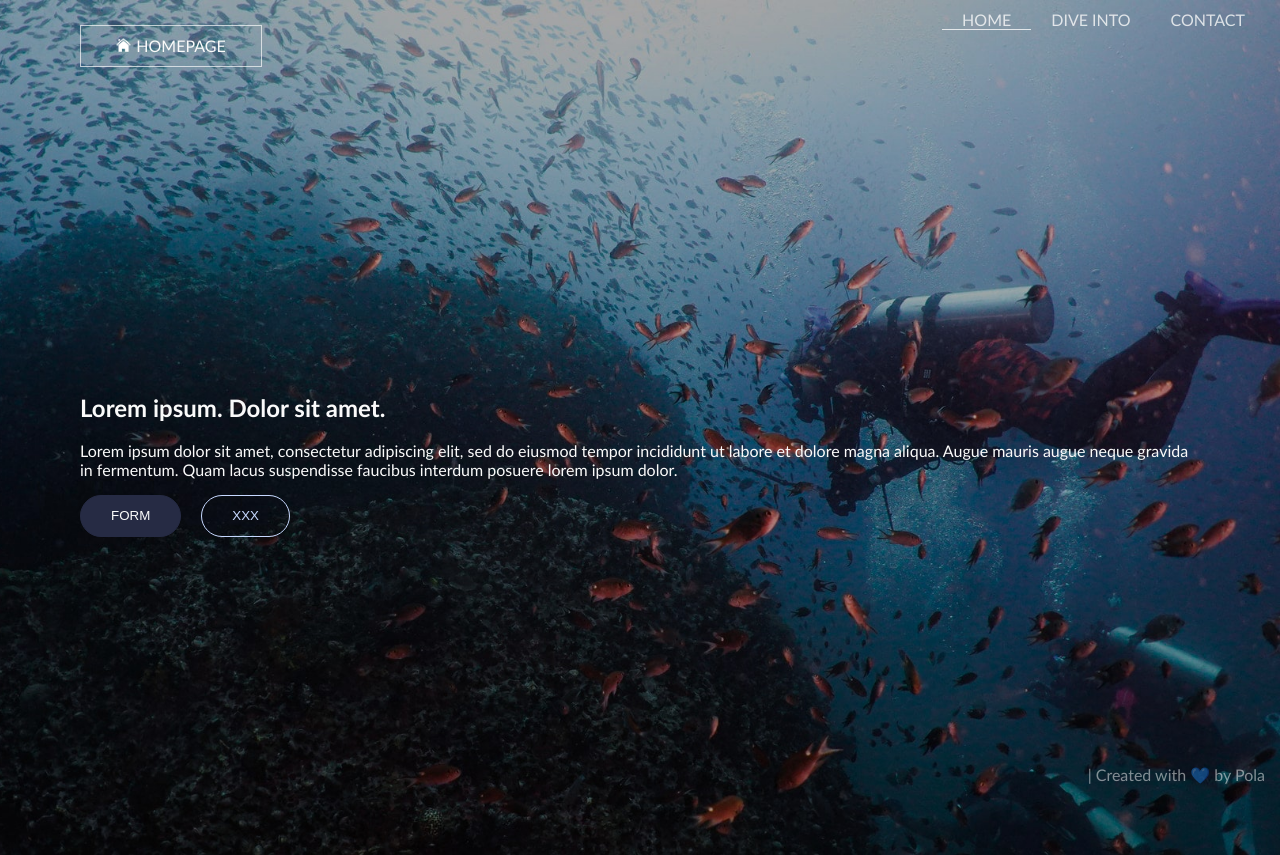
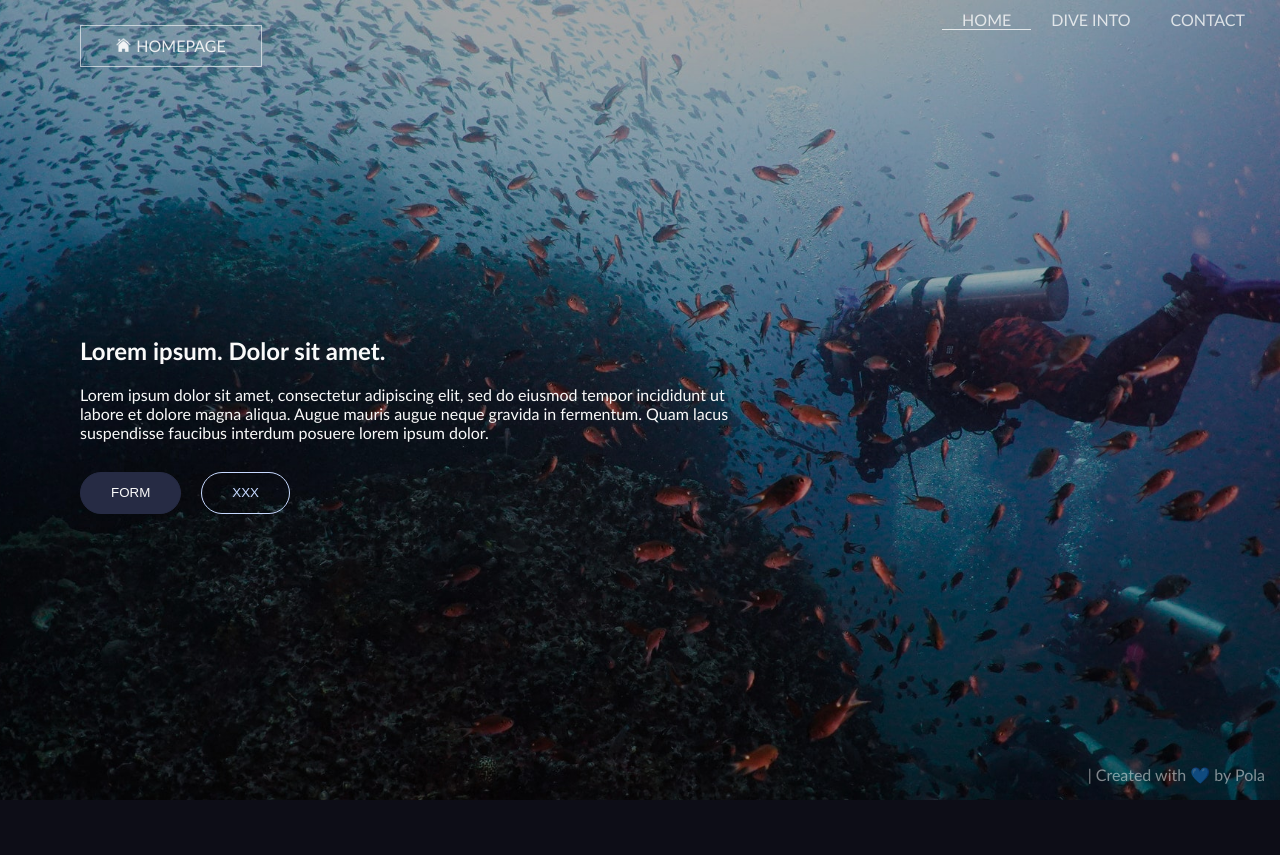
Before and after one commit to poluna/diving-express, a Node server app: page / in a window 1280 px wide. After the commit the page ends 800 px from the top, so only its background shows below. Run offline with Node 20, Linux system fonts and the light colour scheme.

Commit message:
Update website styling

```diff
--- a/public/css/main.css
+++ b/public/css/main.css
@@ -6,21 +6,16 @@ body {
   background-image: url("../img/background.jpg");
   background-position: right;
   background-size: cover;
+  height: 100vh;
+  box-sizing: border-box;
 }
 
 .container {
   display: flex;
   align-items: center;
-  /* flex-direction: column; */
-  height: 100vh;
-  padding: 0 80px;
+  height: 90%;
+  padding: 0 40% 0 80px;
 }
-
-/* header {
-  display: flex;
-  justify-content: space-between;
-  margin: 10px 20px;
-} */
 
 .logo {
   border: 1px solid rgba(250, 250, 250, 0.7);
@@ -31,7 +26,7 @@ body {
   padding: 10px;
   width: 160px;
   text-align: center;
-  /* opacity: .95; */
+  opacity: .9;
 }
 
 .logo img {
@@ -58,15 +53,16 @@ body {
   opacity: 0.8;
 }
 
-/* .item a:focus {
-  transition: 0.2s all ease-in-out;
-  transform: scale(2);
-  outline: none;
-  box-shadow: none;
-} */
+.item a:hover {
+  color:rgb(53, 53, 53);
+}
 
 .home {
   border-bottom: 1px solid rgb(250, 250, 250);
+}
+
+.actions {
+  margin-top: 30px;
 }
 
 .btn {
@@ -79,20 +75,22 @@ body {
   background: none;
   cursor: pointer;
 }
+
 .btn:focus {
   transform: scale(1.1);
   outline: none;
   box-shadow: none;
 }
+
 .btn-shadow {
   border: 1px solid rgb(199, 217, 255);
   color: rgb(199, 217, 255);
 }
+
 .btn-primary {
   color: rgb(250, 250, 250);
   border: 1px solid rgb(38, 43, 68);
   background: rgb(38, 43, 68);
-  /* margin-right: 20px; */
 }
 
 .btn-form {
@@ -117,7 +115,7 @@ body {
 
 .error {
   font-size: 12px;
-  color: rgb(255, 0, 0);
+  color: rgb(197, 3, 3);
   padding: 0;
   margin: 0;
 }
@@ -139,12 +137,6 @@ body {
   left: 0;
   right: 0;
   bottom: 0;
-  /* left: 50%;
-  top: 50%;
-  transform: translate(-50%, -50%); */
-  /* display: flex; */
-  /* justify-content: center; */
-  /* align-items: center; */
 }
 
 .box-content {
@@ -158,7 +150,6 @@ body {
   left: 50%;
   top: 50%;
   transform: translate(-50%, -50%);
-
   display: flex;
   flex-direction: column;
   justify-content: center;
@@ -192,7 +183,6 @@ textarea {
   margin-bottom: 10px;
   font-size: 16px;
   font-weight: 500;
-  /* text-transform: uppercase; */
   font-family: "Montserrat", sans-serif;
 }
 
@@ -209,4 +199,7 @@ textarea {
   .logo {
     display: none;
   }
+  .container {
+    padding: 0 10%;
+  }
 }
```
